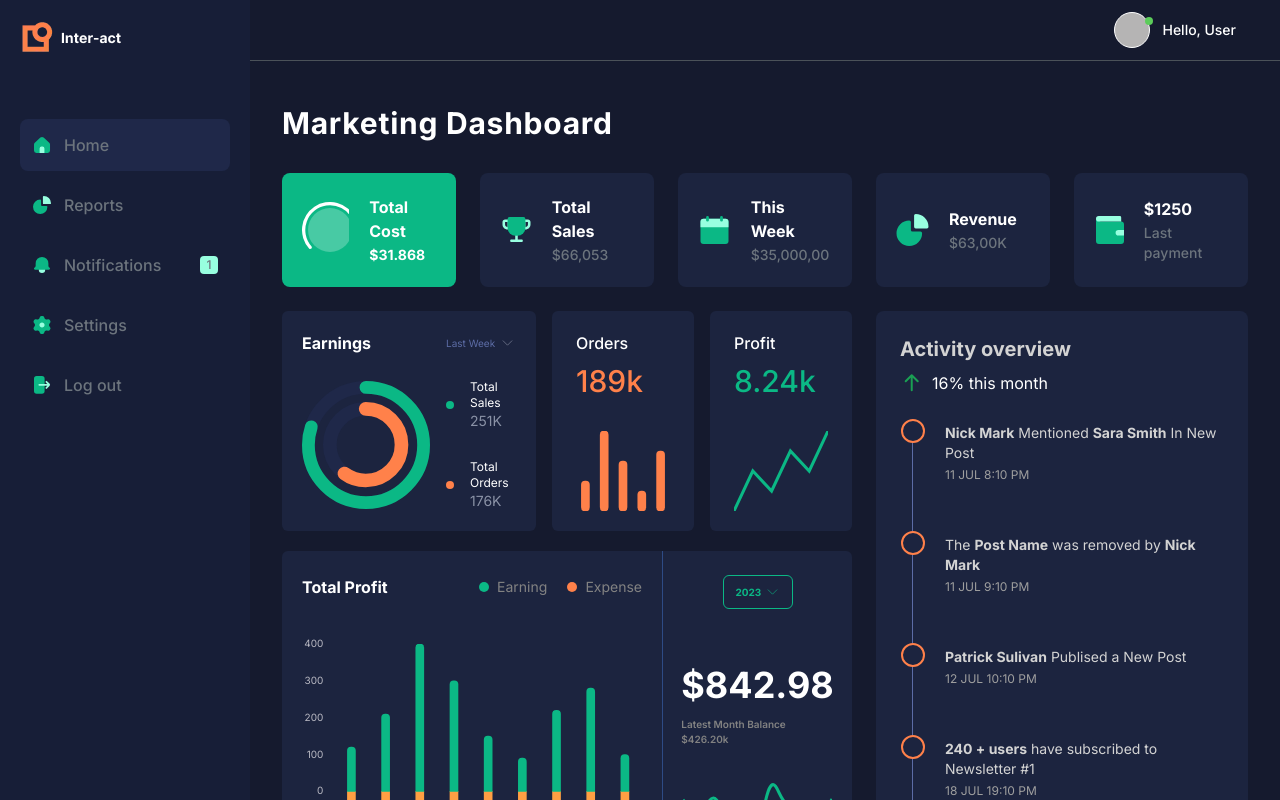
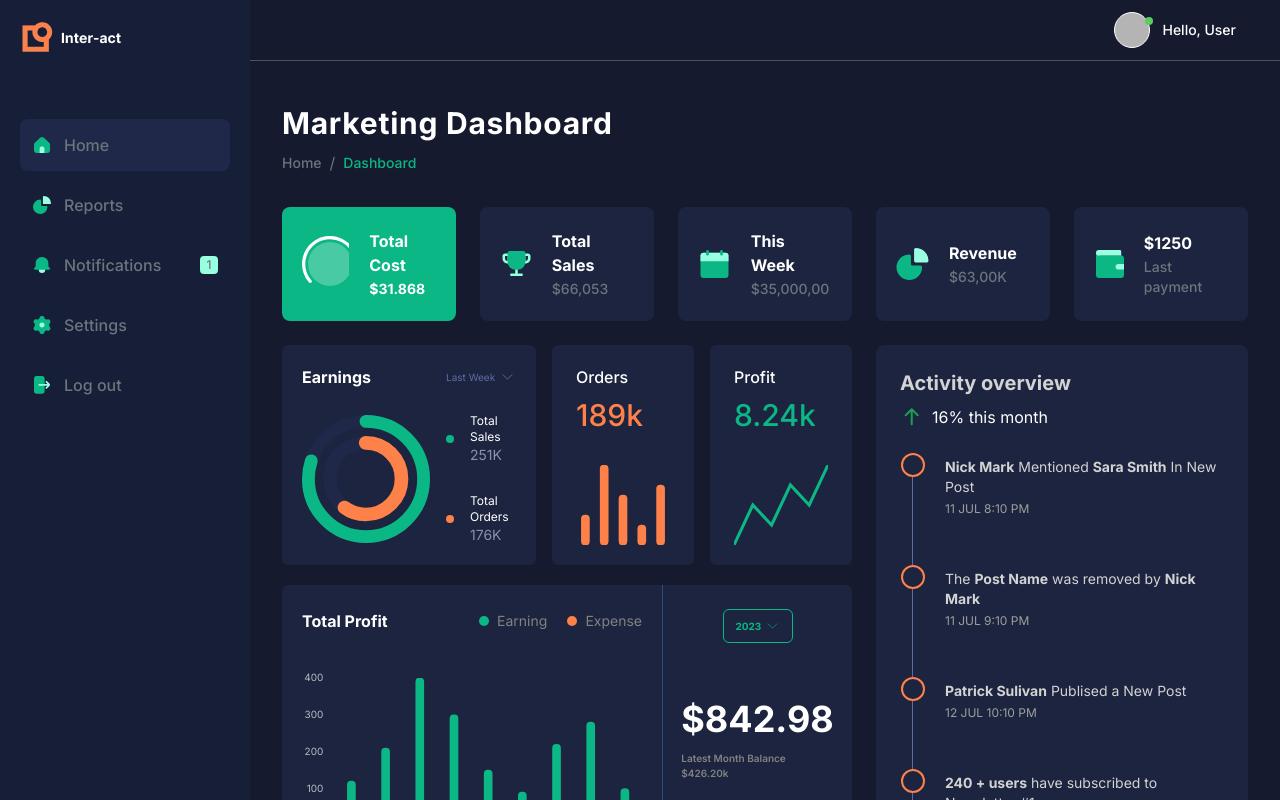
Before and after one commit to nzrmm/inter-act-dashboard, a React (Vite) app: page / in a window 1280 px wide. Shown: the top 800 px of the page. Built offline with nearby package versions, Linux system fonts and the light colour scheme.

Commit message:
feat: add breadcrumb component

```diff
--- /dev/null
+++ b/src/components/commons/breadcrumb/index.tsx
@@ -0,0 +1,53 @@
+import cx from "classnames";
+import { Link } from "react-router-dom";
+import { useLocation } from "react-router-dom";
+
+const Breadcrumb = () => {
+  const location = useLocation();
+
+  const crumbs =
+    location.pathname === "/"
+      ? ["home", "dashboard"]
+      : location.pathname.split("/").filter((crumb) => crumb !== "");
+
+  const linkTo = (crumb: any, index: number) => {
+    if (crumb === "home") {
+      return "/";
+    }
+
+    return `/${crumbs.slice(0, index + 1).join("/")}`;
+  };
+
+  const isLast = (index: number) => {
+    return index === crumbs.length - 1;
+  };
+
+  return (
+    <div className={cx("flex items-center gap-2")}>
+      {crumbs.map((crumb, index) => {
+        return (
+          <div key={crumb} className={cx("flex items-center gap-2")}>
+            {index > 0 && <span className={cx("text-[#6C747D]")}>/</span>}
+
+            {isLast(index) ? (
+              <span
+                className={cx("capitalize text-sm font-medium text-[#0BB885]")}
+              >
+                {crumb}
+              </span>
+            ) : (
+              <Link
+                to={linkTo(crumb, index)}
+                className={cx("capitalize text-sm font-medium text-[#6C747D]")}
+              >
+                {crumb}
+              </Link>
+            )}
+          </div>
+        );
+      })}
+    </div>
+  );
+};
+
+export default Breadcrumb;
--- a/src/components/commons/index.ts
+++ b/src/components/commons/index.ts
@@ -2,6 +2,7 @@ import Dot from "@/components/commons/dot";
 import Button from "@/components/commons/button";
 import Dropdown from "@/components/commons/dropdown";
 import Timeline from "@/components/commons/timeline";
+import Breadcrumb from "@/components/commons/breadcrumb";
 import TimelineItem from "@/components/commons/timeline-item";
 
-export { Dot, Button, Dropdown, Timeline, TimelineItem };
+export { Dot, Button, Dropdown, Timeline, Breadcrumb, TimelineItem };
--- a/src/routes/home/index.tsx
+++ b/src/routes/home/index.tsx
@@ -1,5 +1,7 @@
 import cx from "classnames";
 import { Link } from "react-router-dom";
+
+import { Breadcrumb } from "@/components/commons";
 
 import {
   CardProfit,
@@ -17,9 +19,10 @@ const Home = () => {
   return (
     <section>
       <div className={cx("mb-8")}>
-        <p className={cx("font-bold text-3xl tracking-wide")}>
+        <p className={cx("font-bold text-3xl tracking-wide mb-[10px]")}>
           Marketing Dashboard
         </p>
+        <Breadcrumb />
       </div>
 
       <div className={cx("grid grid-cols-5 gap-6 mb-6")}>
```
